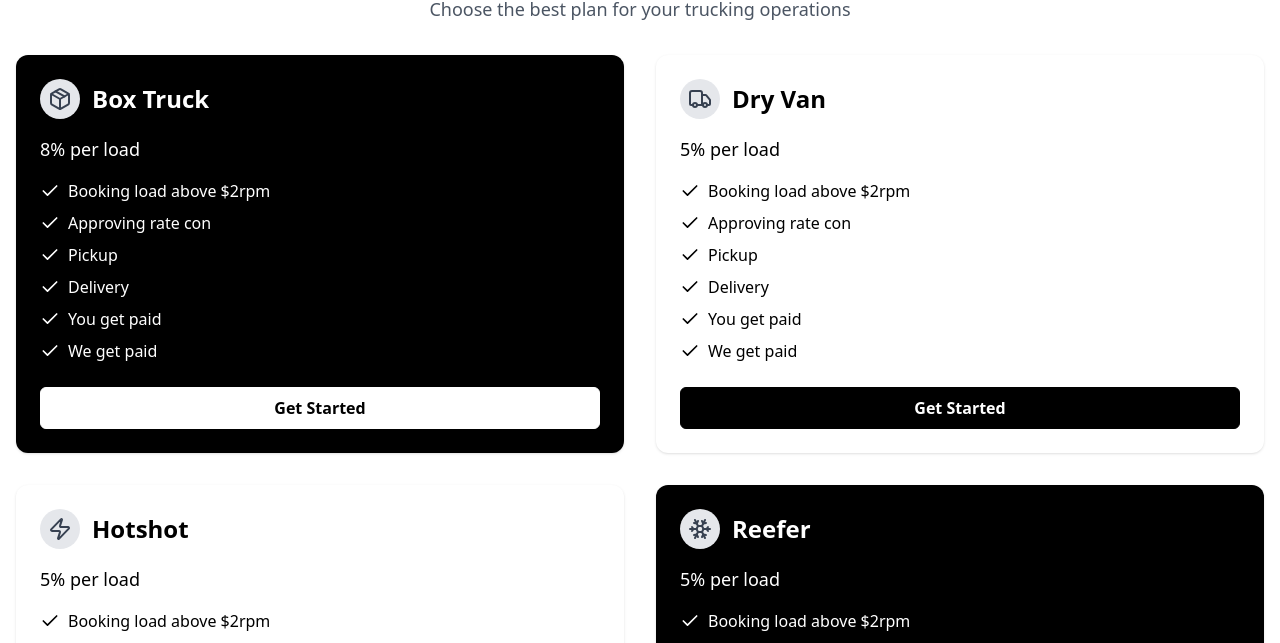
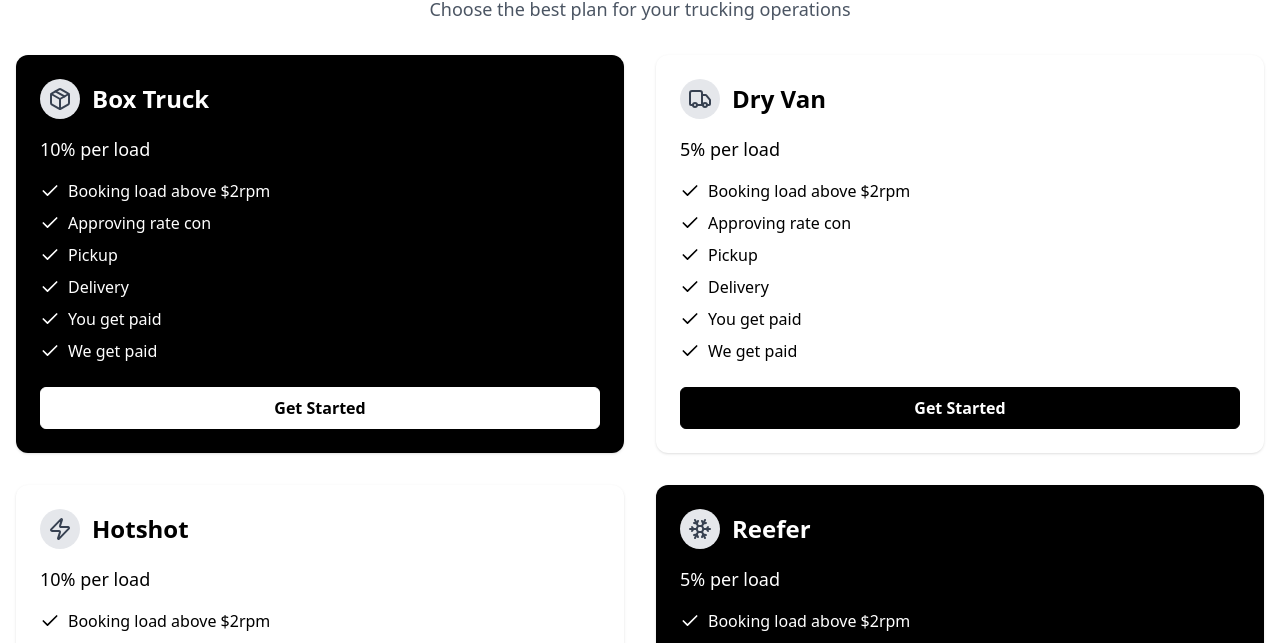
Before and after one commit to LaeeqtheDev/routelanellc, a Next.js app: page / in a window 1280 px wide. Shown: the part 2731-3374 px from the top of the page. Built offline with nearby package versions, Linux system fonts and the light colour scheme.

Commit message:
Update Pricing.jsx

```diff
--- a/app/components/Pricing.jsx
+++ b/app/components/Pricing.jsx
@@ -11,7 +11,7 @@ import {
 const truckPlans = [
   {
     name: "Box Truck",
-    rate: "8% per load",
+    rate: "10% per load",
     icon: Package,
     bgColor: "bg-black",
     textColor: "text-white",
@@ -25,7 +25,7 @@ const truckPlans = [
   },
   {
     name: "Hotshot",
-    rate: "5% per load",
+    rate: "10% per load",
     icon: Zap,
     bgColor: "bg-white",
     textColor: "text-black",
```
